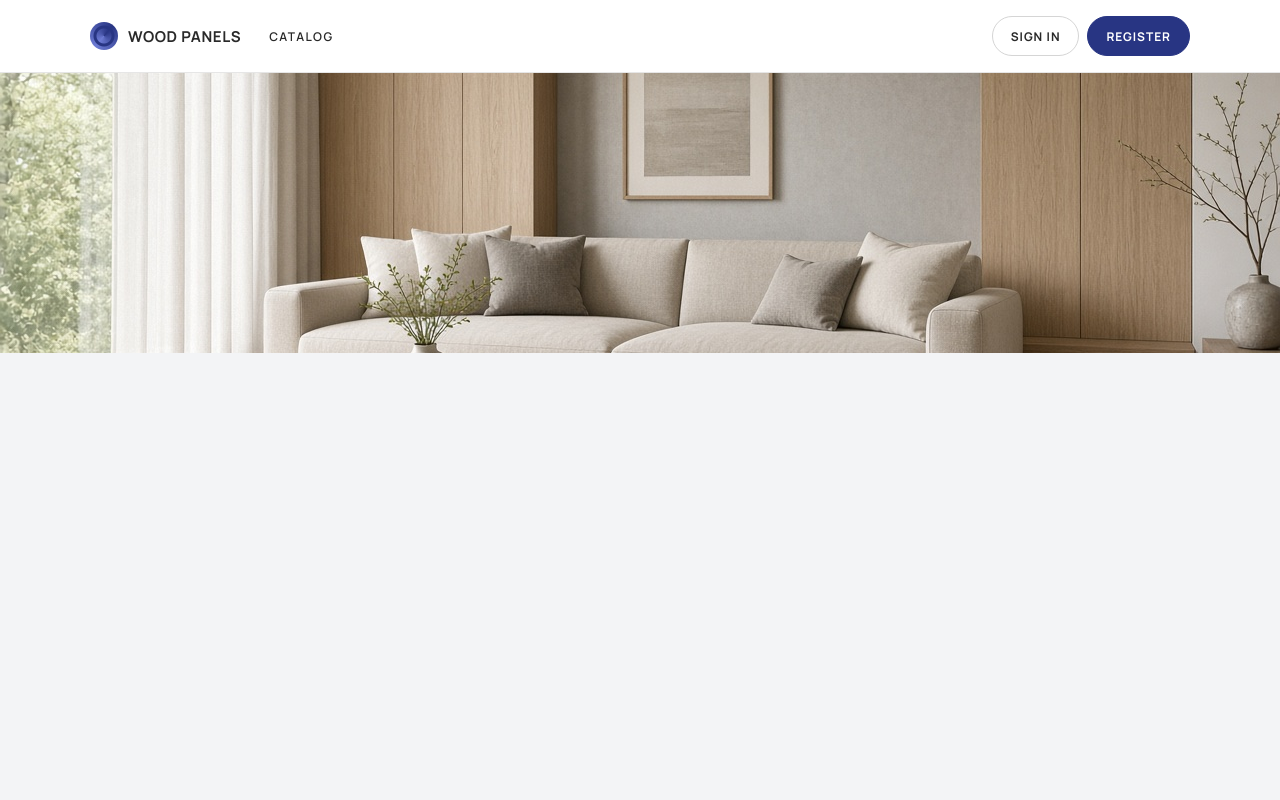
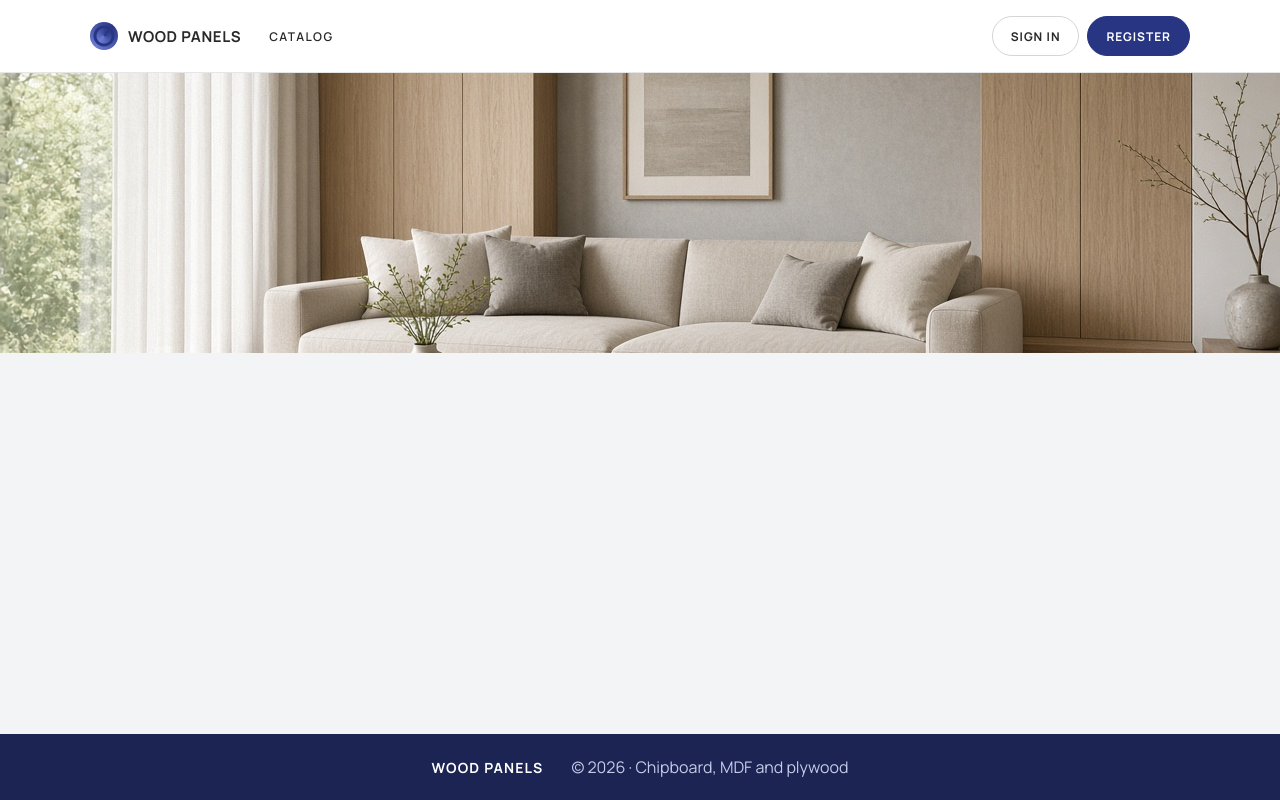
Before and after one commit to petar-kostadinov/wood-panels-catalog, a React (Vite) app: page /register in a window 1280 px wide. Built offline with nearby package versions, Linux system fonts and the light colour scheme.

Commit message:
add the page body and footer

```diff
--- /dev/null
+++ b/src/App.css
@@ -0,0 +1,12 @@
+.shell {
+  min-height: 100vh;
+  display: flex;
+  flex-direction: column;
+}
+
+.site-main {
+  flex: 1;
+  width: min(1100px, calc(100% - 48px));
+  margin: 0 auto;
+  padding: 32px 0 48px;
+}
--- a/src/App.jsx
+++ b/src/App.jsx
@@ -1,19 +1,24 @@
 import { Route, Routes } from 'react-router-dom'
 import Header from './components/Header.jsx'
 import RouteBanner from './components/RouteBanner.jsx'
+import Footer from './components/Footer.jsx'
+import './App.css'
 
 function App() {
   return (
-    <>
+    <div className="shell">
       <Header />
       <RouteBanner />
+      <main className="site-main">
         <Routes>
           <Route path="/" element={null} />
           <Route path="/catalog" element={null} />
           <Route path="/login" element={null} />
           <Route path="/register" element={null} />
         </Routes>
-    </>
+      </main>
+      <Footer />
+    </div>
   )
 }
 
--- /dev/null
+++ b/src/components/Footer.css
@@ -0,0 +1,32 @@
+.site-footer {
+  background: #1c2454;
+  color: #ffffff;
+}
+
+.footer-inner {
+  width: min(1100px, calc(100% - 48px));
+  margin: 0 auto;
+  display: flex;
+  flex-wrap: wrap;
+  align-items: center;
+  justify-content: center;
+  text-align: center;
+  gap: 8px 28px;
+  padding: 22px 0;
+}
+
+.footer-brand,
+.fine {
+  margin: 0;
+}
+
+.footer-brand {
+  font-size: 14px;
+  font-weight: 700;
+  letter-spacing: 0.08em;
+  text-transform: uppercase;
+}
+
+.fine {
+  color: #c5cbe8;
+}
--- /dev/null
+++ b/src/components/Footer.jsx
@@ -0,0 +1,14 @@
+import './Footer.css'
+
+function Footer() {
+  return (
+    <footer className="site-footer">
+      <div className="footer-inner">
+        <p className="footer-brand">Wood Panels</p>
+        <p className="fine">© 2026 · Chipboard, MDF and plywood</p>
+      </div>
+    </footer>
+  )
+}
+
+export default Footer
```
Lines whose indentation alone changed are shown as unchanged.
